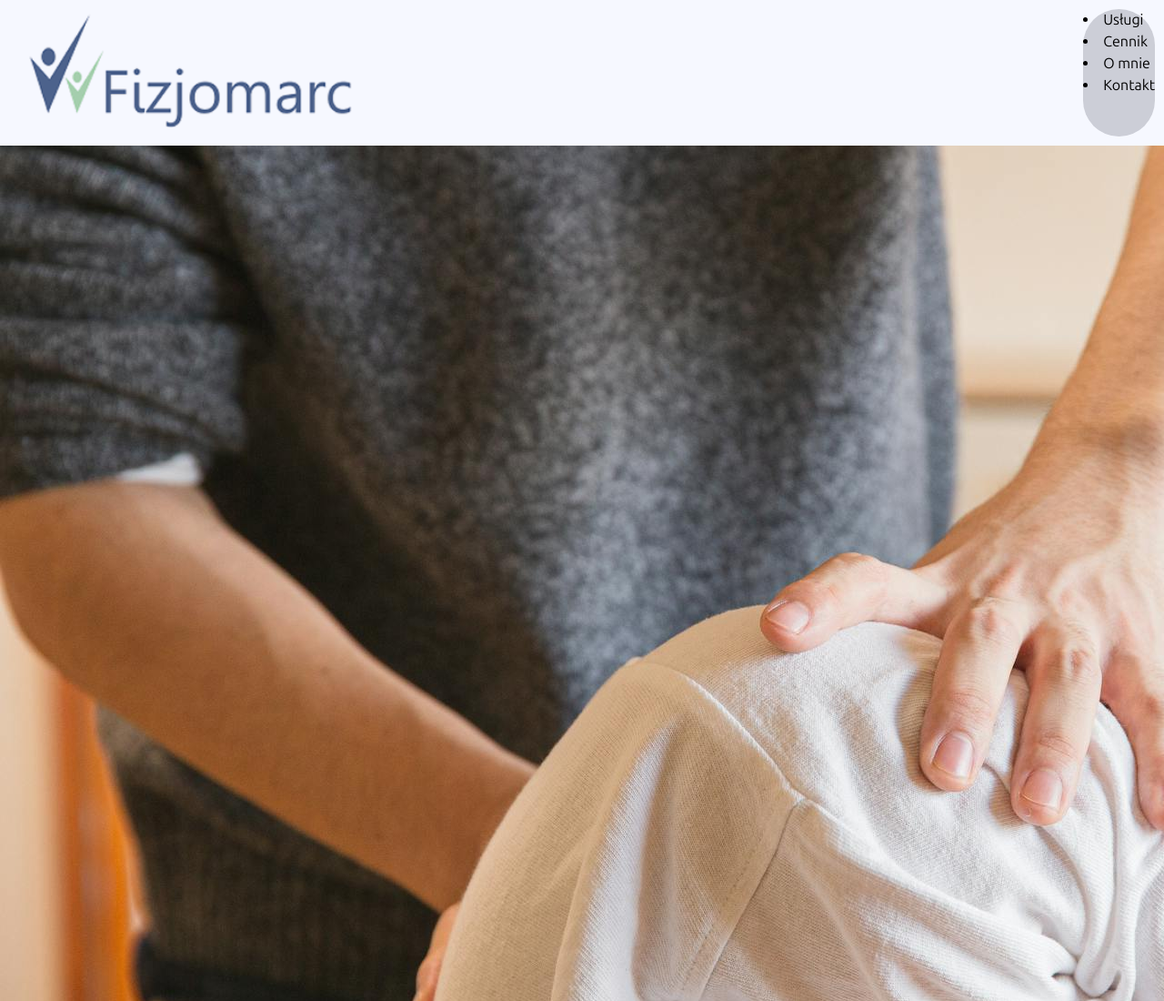
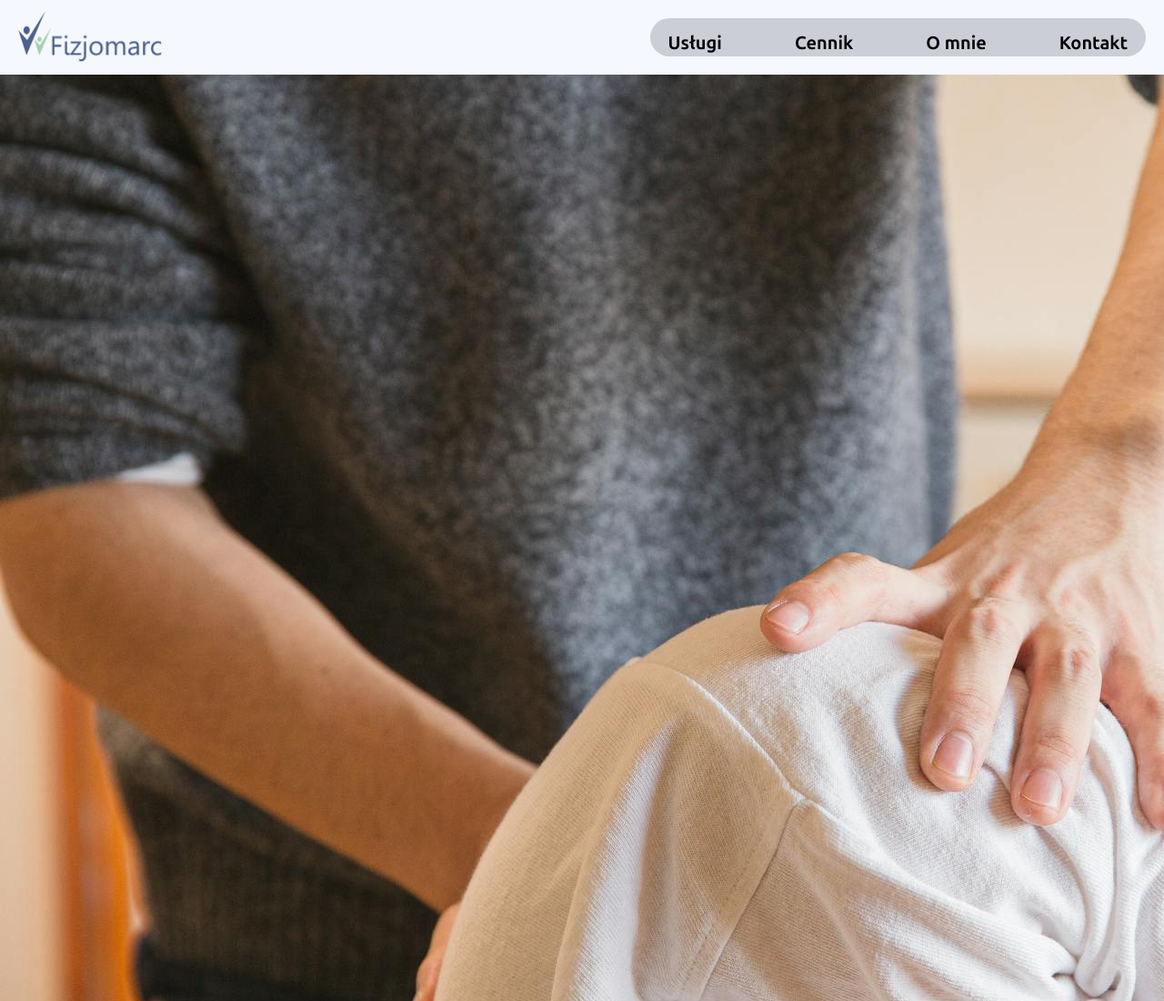
Before and after one commit to BlairStChair/visitingCardProject, a plain HTML site: page index.html in a window 1280 px wide. Shown: the top 1100 px of the page at 91% size. Drawn offline with Linux system fonts and the light colour scheme.

Commit message:
Finished nav bar styling

```diff
--- a/index.html
+++ b/index.html
@@ -16,11 +16,12 @@
             <img src="assets/logo.png" alt="fizjomarc logo">
         </div>
         <div class="navBar">
-            <ul class="navTab"></ul>
-            <li>Usługi</li>
-            <li>Cennik</li>
-            <li>O mnie</li>
-            <li>Kontakt</li>
+            <ul class="navTab">
+                <li>Usługi</li>
+                <li>Cennik</li>
+                <li>O mnie</li>
+                <li>Kontakt</li>
+            </ul>
         </div>
     </div>
     <div class="baner">
--- a/styles.css
+++ b/styles.css
@@ -33,7 +33,7 @@ h1, h2, h3, h4, h5, h6 {
 .headerDiv{
     background-color: #F6F8FF;
     width: 100%;
-    height: 20%;
+    height: 10.3%;
     position: fixed;
     display: flex;
     justify-content: space-between;
@@ -45,6 +45,30 @@ h1, h2, h3, h4, h5, h6 {
 }
 
 .navBar{
-    background-color: #CCCED7;
-    border-radius: 50px;
+  background-color: #CCCED7;
+  margin: 10px;
+  border-radius: 50px;
+  padding: 0px;
 }
+
+.navTab{
+  list-style: none;
+  display: flex;
+  align-items: center;
+  justify-content: center;
+  gap: 40px;
+  font-weight: bold;
+  font-size: 20px;
+  margin: 0;
+  padding: 0;
+}
+
+.navTab li{
+  border-radius: 50px;
+  height: 100%;
+  padding: 12px 20px;
+}
+
+.navTab li:hover{
+  background-color: #AEB0BC;
+}
```
